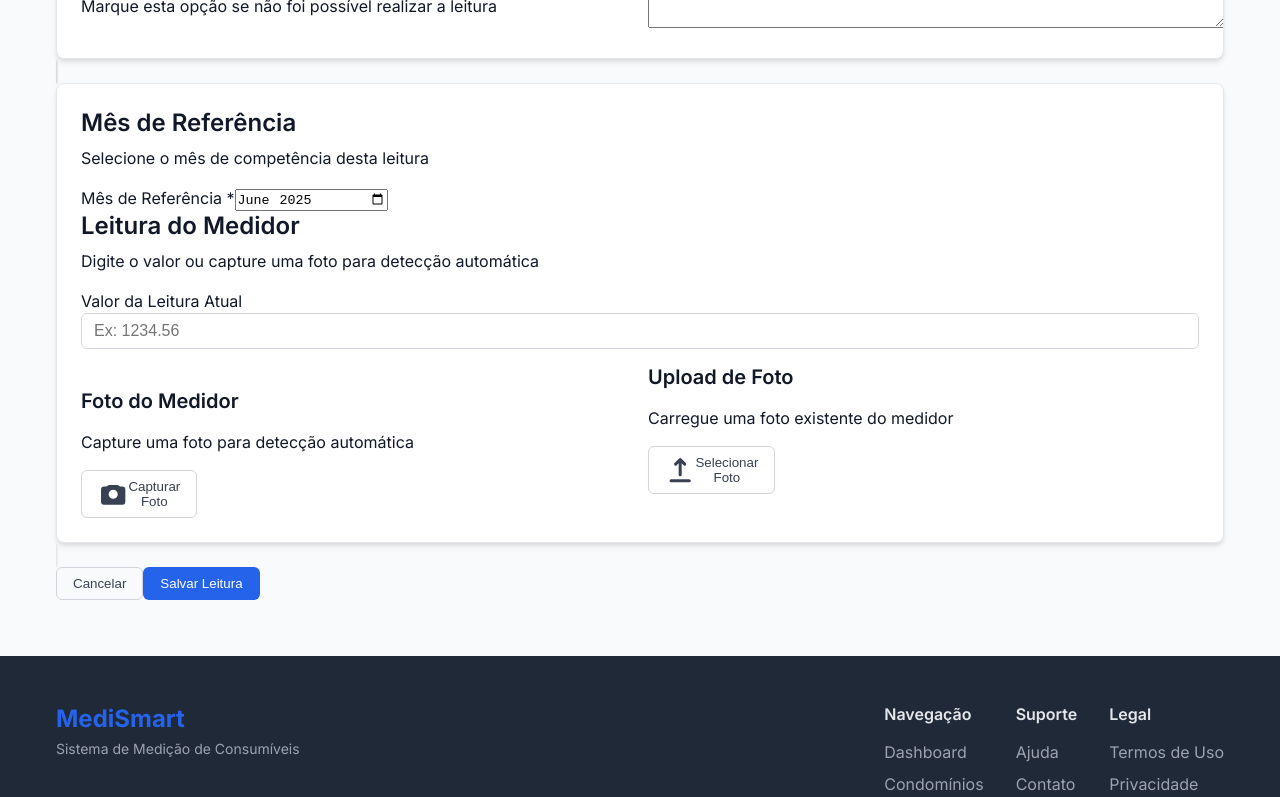
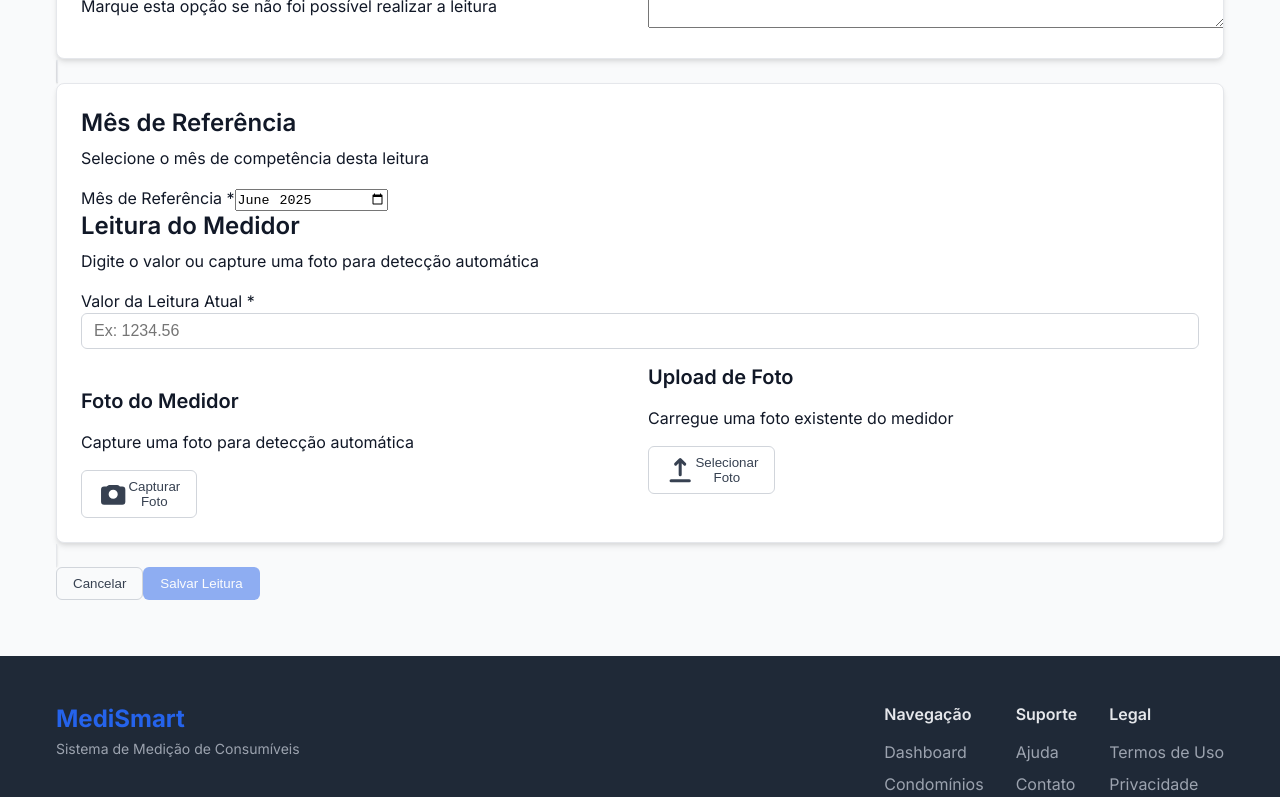
Before and after one commit to ElizioMartins/pro-medicoes-2, an Angular app in the folder frontend/: page /readings/new in a window 1280 px wide. Shown: the part 437-1234 px from the top of the page. Built offline with nearby package versions, Linux system fonts and the light colour scheme; sample sign-in values are in the browser's storage.

Commit message:
adiciona validações

```diff
--- a/frontend/src/app/features/readings/reading-form/reading-form.component.html
+++ b/frontend/src/app/features/readings/reading-form/reading-form.component.html
@@ -180,10 +180,22 @@
                 <p class="text-sm text-gray-600">Digite o valor ou capture uma foto para detecção automática</p>
                 <label for="currentReading" class="block text-sm font-medium text-gray-700 mb-2">
                   Valor da Leitura Atual
+                  <span *ngIf="!readingForm.get('inaccessible')?.value" class="text-red-500">*</span>
                 </label>
                 <app-input type="number" formControlName="currentReading" id="currentReading" placeholder="Ex: 1234.56"
                   [disabled]="readingForm.get('inaccessible')?.value" class="text-lg">
                 </app-input>
+
+                <!-- Mensagens de erro de validação -->
+                <div *ngIf="readingForm.get('currentReading')?.touched && readingForm.get('currentReading')?.errors && !readingForm.get('inaccessible')?.value"
+                  class="text-xs text-red-600 mt-1">
+                  <div *ngIf="readingForm.get('currentReading')?.errors?.['required']">
+                    Valor da leitura atual é obrigatório
+                  </div>
+                  <div *ngIf="readingForm.get('currentReading')?.errors?.['pattern']">
+                    Valor deve ser um número válido (ex: 123.45)
+                  </div>
+                </div>
 
                 <div *ngIf="isDetecting" class="flex items-center text-sm text-blue-600 mt-3 bg-blue-50 p-3 rounded-lg">
                   <div
@@ -341,7 +353,7 @@
               size="lg" class="w-48 h-12 flex items-center justify-center">
               Cancelar
             </app-button>
-            <app-button type="submit" [disabled]="readingForm.invalid || isDetecting || isSaving" [loading]="isSaving"
+            <app-button type="submit" [disabled]="!canSubmitForm" [loading]="isSaving"
               size="lg" class="w-48 h-12 flex items-center justify-center">
               {{ currentReadingIdFromRoute ? 'Atualizar Leitura' : 'Salvar Leitura' }}
             </app-button>
--- a/frontend/src/app/features/readings/reading-form/reading-form.component.ts
+++ b/frontend/src/app/features/readings/reading-form/reading-form.component.ts
@@ -100,7 +100,7 @@ export class ReadingFormComponent implements OnInit, OnDestroy {
 
   constructor() {
     this.readingForm = this.fb.group({
-      currentReading: ['', [Validators.pattern('^[0-9]*[.]?[0-9]+$')]],
+      currentReading: [''],
       referenceMonth: ['', Validators.required], // Formato YYYY-MM
       inaccessible: [false],
       inaccessibleReason: [{ value: '', disabled: true }],
@@ -114,12 +114,106 @@ export class ReadingFormComponent implements OnInit, OnDestroy {
       referenceMonth: currentMonth
     });
 
+    // Configurar validações condicionais
+    this.setupConditionalValidations();
+
     // Monitora mudanças no campo inaccessible
     this.readingForm.get('inaccessible')?.valueChanges
       .pipe(takeUntil(this.destroy$))
       .subscribe(isInaccessible => {
         this.toggleInaccessibleFields(isInaccessible);
+        this.updateValidations();
       });
+  }
+
+  private setupConditionalValidations(): void {
+    // Configurar validações iniciais
+    this.updateValidations();
+  }
+
+  private updateValidations(): void {
+    const currentReadingControl = this.readingForm.get('currentReading');
+    const inaccessibleReasonControl = this.readingForm.get('inaccessibleReason');
+    const isInaccessible = this.readingForm.get('inaccessible')?.value;
+
+    if (isInaccessible) {
+      // Se inacessível, não precisa de leitura atual, mas precisa de motivo
+      currentReadingControl?.clearValidators();
+      inaccessibleReasonControl?.setValidators([Validators.required]);
+    } else {
+      // Se acessível, precisa de leitura atual válida
+      currentReadingControl?.setValidators([
+        Validators.required,
+        Validators.pattern('^[0-9]*[.]?[0-9]+$')
+      ]);
+      inaccessibleReasonControl?.clearValidators();
+    }
+
+    // Atualizar validade dos controles
+    currentReadingControl?.updateValueAndValidity();
+    inaccessibleReasonControl?.updateValueAndValidity();
+  }
+
+  private isFormValid(): boolean {
+    const formValue = this.readingForm.getRawValue();
+    const isInaccessible = formValue.inaccessible;
+
+    // Validações obrigatórias
+    if (!formValue.referenceMonth) {
+      return false;
+    }
+
+    if (isInaccessible) {
+      // Se inacessível, deve ter motivo
+      return !!formValue.inaccessibleReason?.trim();
+    } else {
+      // Se acessível, deve ter leitura atual válida
+      const reading = formValue.currentReading?.trim();
+      if (!reading) {
+        return false;
+      }
+
+      // Validar formato numérico
+      const numberRegex = /^[0-9]*[.]?[0-9]+$/;
+      return numberRegex.test(reading);
+    }
+  }
+
+  private showValidationErrors(): void {
+    const formValue = this.readingForm.getRawValue();
+    const isInaccessible = formValue.inaccessible;
+    const errors: string[] = [];
+
+    // Verificar mês de referência
+    if (!formValue.referenceMonth) {
+      errors.push('Mês de referência é obrigatório');
+    }
+
+    if (isInaccessible) {
+      // Validações para leitura inacessível
+      if (!formValue.inaccessibleReason?.trim()) {
+        errors.push('Motivo da inacessibilidade é obrigatório');
+      }
+    } else {
+      // Validações para leitura normal
+      if (!formValue.currentReading?.trim()) {
+        errors.push('Valor da leitura atual é obrigatório');
+      } else {
+        const numberRegex = /^[0-9]*[.]?[0-9]+$/;
+        if (!numberRegex.test(formValue.currentReading)) {
+          errors.push('Valor da leitura deve ser um número válido (ex: 123.45)');
+        }
+      }
+    }
+
+    if (errors.length > 0) {
+      const errorMessage = 'Erro de validação:\n\n' + errors.join('\n');
+      alert(errorMessage);
+    }
+  }
+
+  get canSubmitForm(): boolean {
+    return this.readingForm.valid && this.isFormValid() && !this.isDetecting && !this.isSaving;
   }
 
   ngOnInit(): void {
@@ -410,9 +504,20 @@ export class ReadingFormComponent implements OnInit, OnDestroy {
     console.log('[DEBUG] Context meterId:', this.contextMeterId);
     console.log('[DEBUG] Current reading ID:', this.currentReadingIdFromRoute);
 
+    // Marcar todos os campos como tocados para exibir erros
+    this.readingForm.markAllAsTouched();
+
+    // Validações personalizadas
+    if (!this.isFormValid()) {
+      console.error('Formulário inválido - validações personalizadas falharam');
+      this.showValidationErrors();
+      return;
+    }
+
+    // Validação do Angular Forms
     if (this.readingForm.invalid) {
-      this.readingForm.markAllAsTouched();
-      console.error('Formulário inválido.');
+      console.error('Formulário inválido - validações do Angular falharam');
+      this.showValidationErrors();
       return;
     }
 
```
Also changed, not shown: 1 other file (tests, documents, lock files or other folders).
